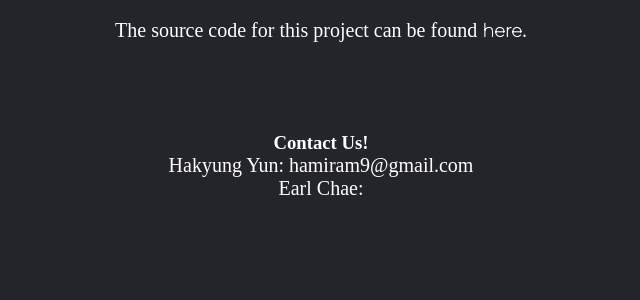
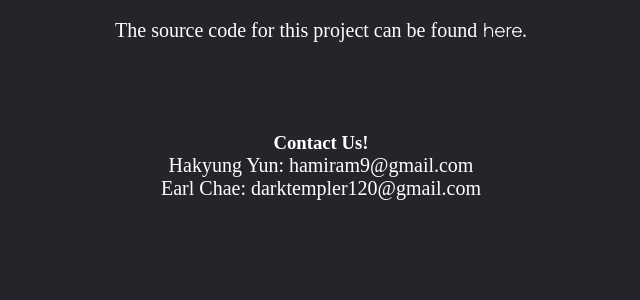
Before and after one commit to HYOB99/MovieRecSite, a Flask app: page /about in a window 1280 px wide. Shown: the part 398-698 px from the top of the page, without its empty margins (319-959 px from the left). Run offline with Flask 2, Linux system fonts and the light colour scheme.

Commit message:
add changes

```diff
--- a/templates/about.html
+++ b/templates/about.html
@@ -15,10 +15,10 @@
     <a class="text-color" href="https://github.com/HYOB99" target="_blank" rel="noopener noreferrer">GitHub</a><br>
     <a class="text-color" href="https://www.linkedin.com/in/earlchae/" target="_blank" rel="noopener noreferrer">LinkedIn</a>
     <br><br>
-    <p>The source code for this project can be found <a class="text-color" href="#" target="_blank" rel="noopener noreferrer">here</a>.</p>
+    <p>The source code for this project can be found <a class="text-color" href="https://github.com/HYOB99/MovieRecSite" target="_blank" rel="noopener noreferrer">here</a>.</p>
     <br><br><br><br><br>
     <h3>Contact Us!</h3>
     <p>Hakyung Yun: hamiram9@gmail.com</p>
-    <p>Earl Chae: </p>
+    <p>Earl Chae: darktempler120@gmail.com</p>
 </div>
 {% endblock content %}
```
